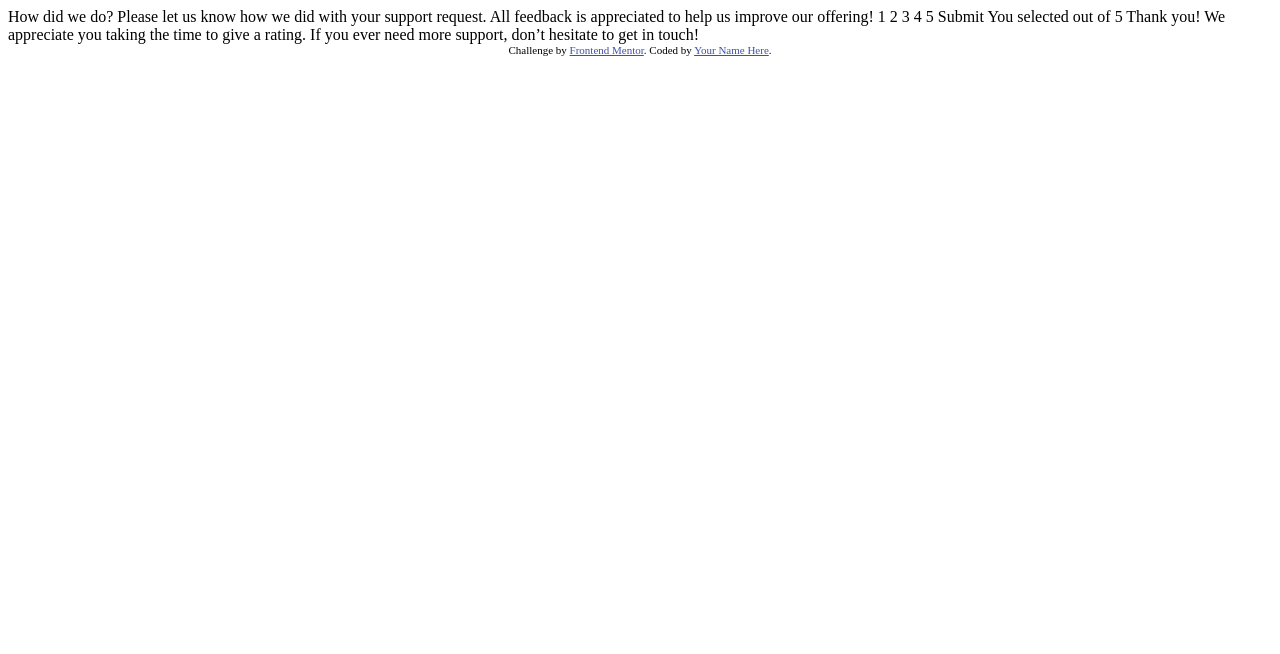
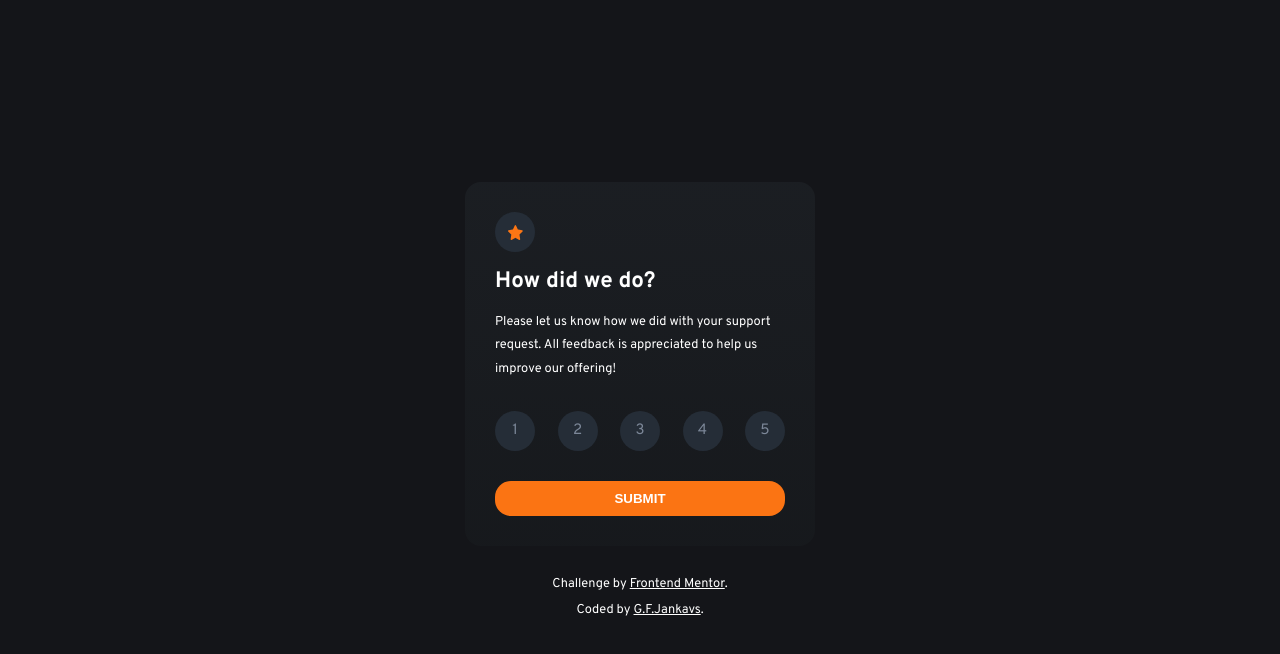
Before and after one commit to GFJankavs/interactive-rating-component, a plain HTML site: page index.html in a window 1280 px wide. Drawn offline with Linux system fonts and the light colour scheme.

Commit message:
Final Solution
Final Solution for the Interactive Rating Component challenge

```diff
--- /dev/null
+++ b/index.css
@@ -0,0 +1,172 @@
+@import url('https://fonts.googleapis.com/css2?family=Overpass:wght@400;700&display=swap');
+
+:root {
+  --white: hsl(0, 0%, 100%);
+  --light-grey: hsl(217, 12%, 63%);
+  --medium-grey: hsl(216, 12%, 54%);
+  --dark-blue: hsl(213, 19%, 18%);
+  --very-dark-blue: hsl(216, 12%, 8%);
+  --background: hsl(228, 11%, 9%);
+  --primary: hsl(25, 97%, 53%);
+}
+
+* {
+  margin: 0;
+  padding: 0;
+  box-sizing: border-box;
+}
+
+body {
+  background-color: var(--background);
+  font-size: 15px;
+  font-family: 'Overpass', sans-serif;
+  color: var(--white);
+}
+
+h1 {
+  font-size: 1.4rem;
+}
+
+p {
+  font-size: 0.8rem;
+}
+
+main {
+  width: 100%;
+  max-width: 1440px;
+  margin: 0 auto;
+  display: flex;
+  flex-direction: column;
+  justify-content: center;
+  align-items: center;
+  height: 100vh;
+}
+
+.attribution {
+  display: flex;
+  flex-direction: column;
+  text-align: center;
+  gap: 10px;
+}
+
+.attribution p a {
+  color: white;
+}
+
+.attribution p a:visited {
+  color: green;
+}
+
+.container {
+  width: 100%;
+  max-width: 350px;
+  background: linear-gradient(
+    0deg,
+    hsl(216, 12%, 10%) 0%,
+    hsl(216, 12%, 12%) 99%
+  );
+  padding: 30px;
+  border-radius: 16px;
+  -webkit-border-radius: 16px;
+  -moz-border-radius: 16px;
+  -ms-border-radius: 16px;
+  -o-border-radius: 16px;
+  margin-bottom: 30px;
+  display: flex;
+  flex-direction: column;
+  gap: 15px;
+}
+
+#container__result {
+  display: none;
+  flex-direction: column;
+  align-items: center;
+}
+
+.image__container,
+.rating {
+  width: 40px;
+  height: 40px;
+  border-radius: 50%;
+  -webkit-border-radius: 50%;
+  -moz-border-radius: 50%;
+  -ms-border-radius: 50%;
+  -o-border-radius: 50%;
+  display: inline-flex;
+  justify-content: center;
+  align-items: center;
+}
+
+.image__container {
+  background-color: var(--dark-blue);
+}
+
+.ratings__container {
+  width: 100%;
+  display: flex;
+  justify-content: space-between;
+  margin: 15px 0;
+}
+
+.rating {
+  background-color: var(--dark-blue);
+  color: var(--medium-grey);
+  cursor: pointer;
+  vertical-align: middle;
+}
+
+.rating:hover {
+  background-color: var(--medium-grey);
+  color: var(--white);
+}
+
+.rating.rating--selected {
+  background-color: var(--primary);
+  color: var(--white);
+}
+
+.image {
+  width: 15px;
+  height: auto;
+}
+
+.paragraph {
+  line-height: 1.8;
+  text-align: left;
+}
+
+.btn {
+  border-radius: 16px;
+  padding: 10px 15px;
+  text-transform: uppercase;
+  font-weight: 700;
+  background-color: var(--primary);
+  color: var(--white);
+  cursor: pointer;
+  border: none;
+}
+
+.btn:hover {
+  background-color: var(--white);
+  color: var(--primary);
+}
+
+.result__container {
+  border: none;
+  border-radius: 16px;
+  background-color: var(--dark-blue);
+  color: var(--primary);
+  padding: 10px 15px;
+  margin: 10px 0;
+}
+
+.result__image {
+  width: 150px;
+  height: auto;
+}
+
+.result__paragraph {
+  text-align: center;
+  color: var(--light-grey);
+  line-height: 1.6;
+}
--- a/index.html
+++ b/index.html
@@ -1,49 +1,100 @@
 <!DOCTYPE html>
 <html lang="en">
   <head>
-  <meta charset="UTF-8">
-  <meta name="viewport" content="width=device-width, initial-scale=1.0"> <!-- displays site properly based on user's device -->
+    <meta charset="UTF-8" />
+    <meta name="viewport" content="width=device-width, initial-scale=1.0" />
 
-  <link rel="icon" type="image/png" sizes="32x32" href="./images/favicon-32x32.png">
+    <link
+      rel="icon"
+      type="image/png"
+      sizes="32x32"
+      href="./images/favicon-32x32.png"
+    />
+    <link rel="stylesheet" href="index.css" />
 
     <title>Frontend Mentor | Interactive rating component</title>
-
-  <!-- Feel free to remove these styles or customise in your own stylesheet 👍 -->
-  <style>
-    .attribution { font-size: 11px; text-align: center; }
-    .attribution a { color: hsl(228, 45%, 44%); }
-  </style>
   </head>
   <body>
-
-  <!-- Rating state start -->
-
-  How did we do?
-
-  Please let us know how we did with your support request. All feedback is appreciated
-  to help us improve our offering!
-
-  1 2 3 4 5
-
-  Submit
-
-  <!-- Rating state end -->
-
-  <!-- Thank you state start -->
-
-  You selected <!-- Add rating here --> out of 5
-
-  Thank you!
-
-  We appreciate you taking the time to give a rating. If you ever need more support,
-  don’t hesitate to get in touch!
-
-  <!-- Thank you state end -->
-
+    <main>
+      <div class="container" id="container__main">
+        <span class="image__container">
+          <img class="image" src="./images/icon-star.svg" alt="Icon Star" />
+        </span>
+        <h1 class="heading">How did we do?</h1>
+        <p class="paragraph">
+          Please let us know how we did with your support request. All feedback
+          is appreciated to help us improve our offering!
+        </p>
+        <div class="ratings__container">
+          <span
+            class="rating"
+            id="value-1"
+            onclick="choiceHandler(+this.innerText);"
+          >
+            1
+          </span>
+          <span
+            class="rating"
+            id="value-2"
+            onclick="choiceHandler(+this.innerText);"
+          >
+            2
+          </span>
+          <span
+            class="rating"
+            id="value-3"
+            onclick="choiceHandler(+this.innerText);"
+          >
+            3
+          </span>
+          <span
+            class="rating"
+            id="value-4"
+            onclick="choiceHandler(+this.innerText);"
+          >
+            4
+          </span>
+          <span
+            class="rating"
+            id="value-5"
+            onclick="choiceHandler(+this.innerText);"
+          >
+            5
+          </span>
+        </div>
+        <button class="btn" onclick="submitHandler();">Submit</button>
+      </div>
+      <div class="container" id="container__result">
+        <img
+          src="./images/illustration-thank-you.svg"
+          alt="Thank You"
+          class="result__image"
+        />
+        <div class="result__container"></div>
+        <h2 class="heading__2">Thank you!</h2>
+        <p class="result__paragraph">
+          We appreciate you taking the time to give a rating. If you ever need
+          more support, don't hesitate to get in touch!
+        </p>
+      </div>
 
       <div class="attribution">
-    Challenge by <a href="https://www.frontendmentor.io?ref=challenge" target="_blank">Frontend Mentor</a>.
-    Coded by <a href="#">Your Name Here</a>.
+        <p>
+          Challenge by
+          <a href="https://www.frontendmentor.io?ref=challenge" target="_blank"
+            >Frontend Mentor</a
+          >.
+        </p>
+        <p>
+          Coded by
+          <a
+            href="https://www.linkedin.com/in/gustavs-fricis-jankavs/"
+            target="_blank"
+            >G.F.Jankavs</a
+          >.
+        </p>
       </div>
+    </main>
+    <script src="./script.js"></script>
   </body>
 </html>
--- /dev/null
+++ b/script.js
@@ -0,0 +1,28 @@
+let selectedChoice;
+
+const choiceHandler = (e) => {
+  const choiceQuery = document.querySelectorAll('.rating');
+  choiceQuery.forEach((choice) => {
+    if (Number(choice.innerText) !== e) {
+      choice.classList.remove('rating--selected');
+    } else if (Number(choice.innerText) === e) {
+      selectedChoice = e;
+      choice.classList.add('rating--selected');
+    }
+  });
+};
+
+const submitHandler = () => {
+  const selectionContainer = document.querySelector('#container__main');
+  const resultContainer = document.querySelector('#container__result');
+  const resultTextContainer = document.querySelector('.result__container');
+
+  selectionContainer.style.display = 'none';
+  resultContainer.style.display = 'flex';
+
+  const resultTextElement = document.createElement('p');
+  resultTextElement.classList.add('result__text');
+  resultTextElement.innerText = `You selected ${selectedChoice} out of 5`;
+
+  resultTextContainer.appendChild(resultTextElement);
+};
```
Also changed, not shown: screenshot_one.png (added), screenshot_two.png (added), 2 other files. Lines whose indentation alone changed are shown as unchanged.
